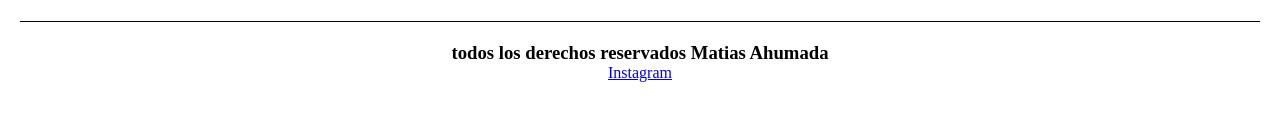
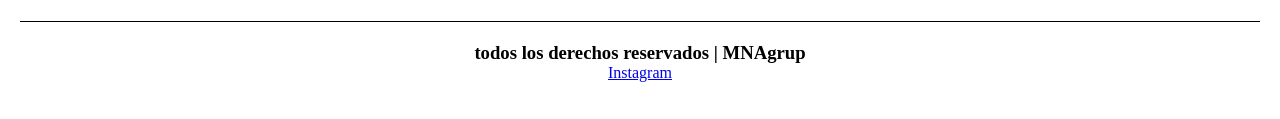
Before and after one commit to matinico1996/Tercera-Pre-Entrega, a plain HTML site: page pages/contacto.html in a window 1280 px wide. Shown: the part 1023-1142 px from the top of the page. Drawn offline with Linux system fonts and the light colour scheme.

Commit message:
more fix´s

```diff
--- a/pages/contacto.html
+++ b/pages/contacto.html
@@ -70,7 +70,7 @@
 
 
     <footer>
-        <h3>todos los derechos reservados Matias Ahumada </h3>
+        <h3>todos los derechos reservados   |  MNAgrup  </h3>
         <a href="https://www.instagram.com/odontologia.ahumada">Instagram</a>
     </footer>
 
```
Also changed, not shown: pages/metodosdepago.html (+1 -1 lines), pages/servicios.html (+1 -1 lines), pages/trabajamoscon.html (+1 -1 lines).
